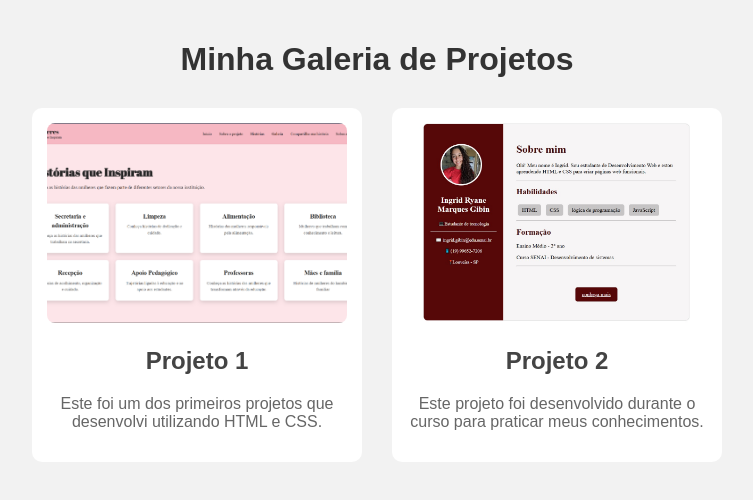
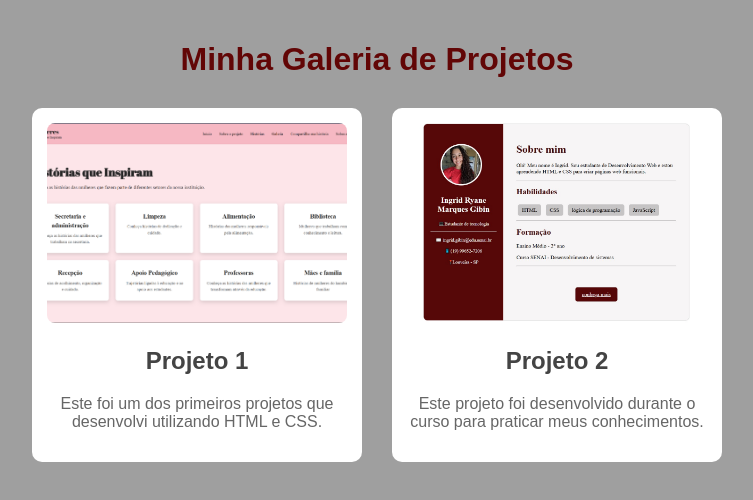
Before and after one commit to ingridmarquesgibin19-rgb/galeria-projetos, a plain HTML site: page index.html in a window 1280 px wide. Shown: the whole page, without its empty margins (263-1016 px from the left). Drawn offline with Linux system fonts and the light colour scheme.

Commit message:
ajusta cores e bordas da galeria

```diff
--- a/style.css
+++ b/style.css
@@ -1,13 +1,13 @@
 body {
     font-family: Arial, sans-serif;
-    background-color: #f2f2f2;
+    background-color: #9f9f9f;
     margin: 0;
     padding: 20px;
 }
 
 h1 {
     text-align: center;
-    color: #333;
+    color: #620606;
 }
 
 .galeria {
```
